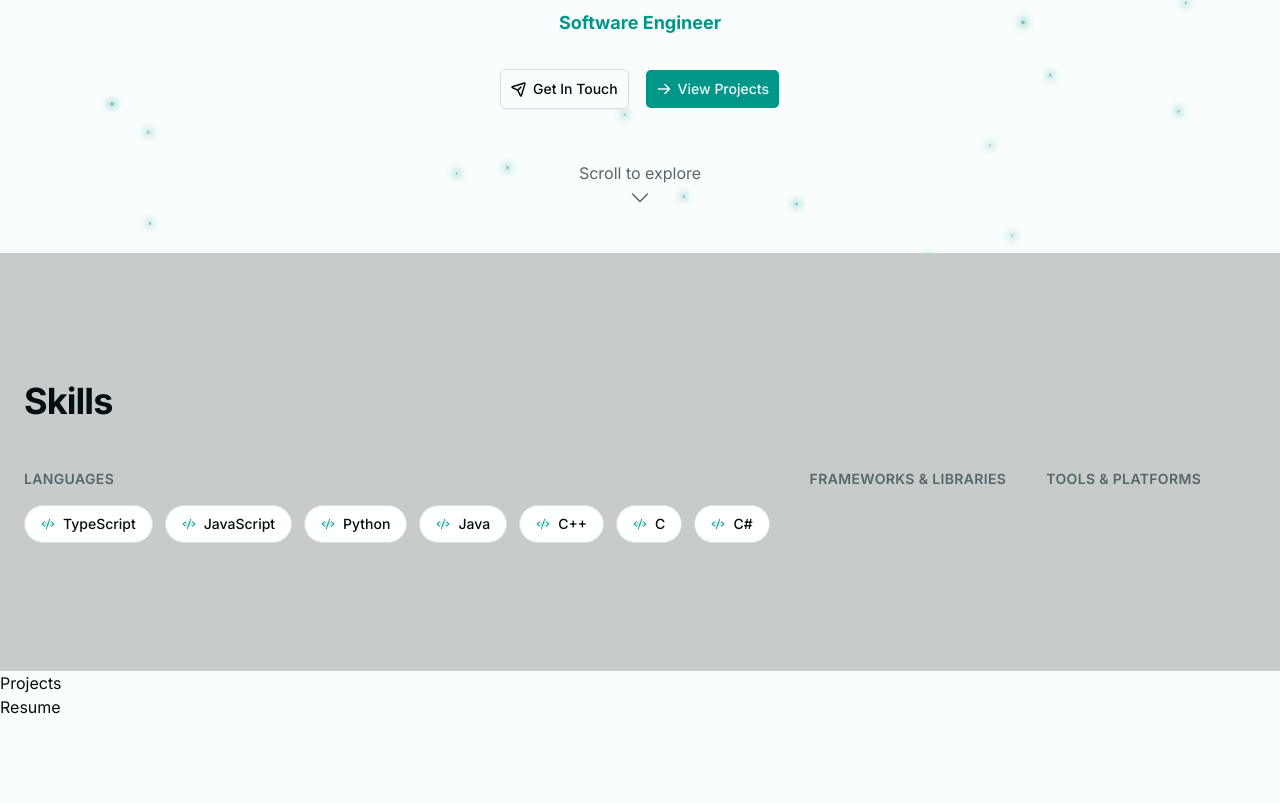
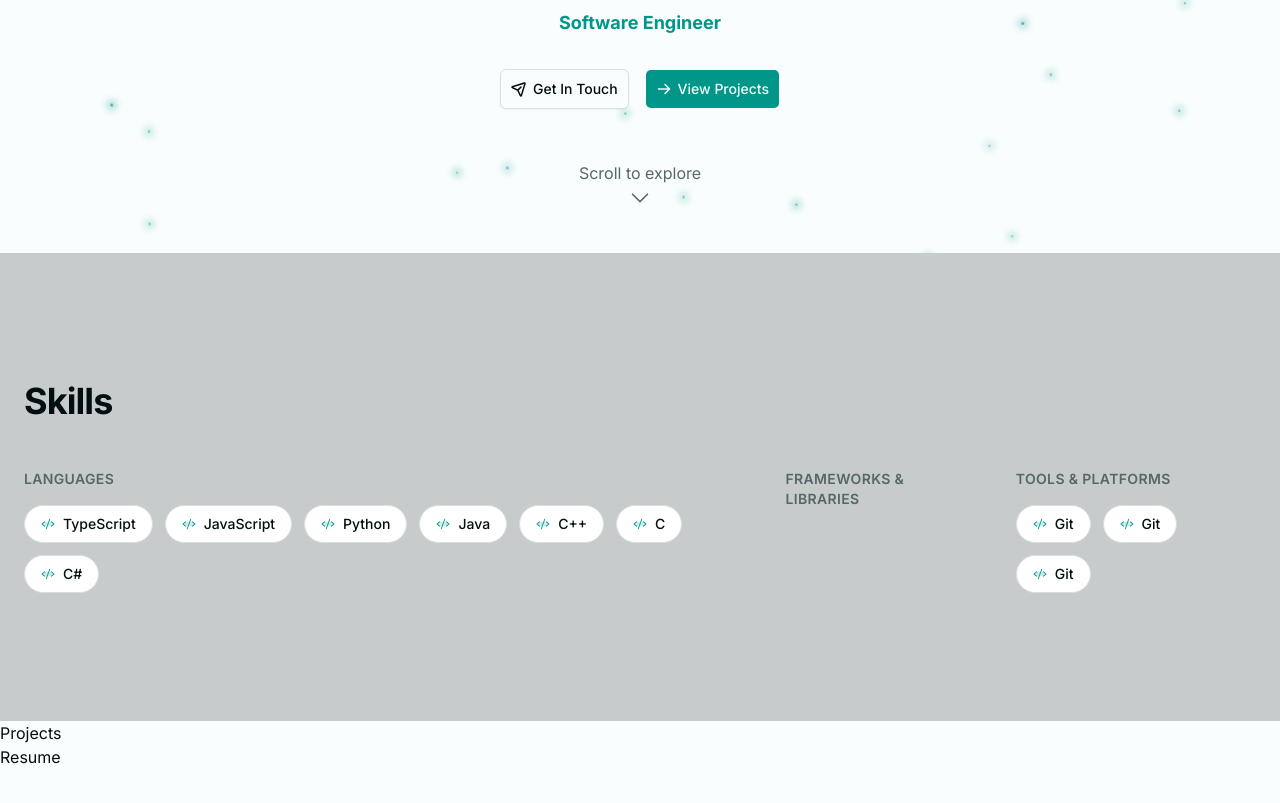
Before and after one commit to CalebNull/Portfolio, a Next.js app: page / in a window 1280 px wide. Shown: the part 547-1350 px from the top of the page. Built offline with nearby package versions, Linux system fonts and the light colour scheme.

Commit message:
tools update

```diff
--- a/components/skills.tsx
+++ b/components/skills.tsx
@@ -33,7 +33,11 @@ const SKILL_GROUPS: SkillGroup[] = [
   },
   {
     title: "Tools & Platforms",
-    skills: [],
+    skills: [
+      { label: "Git", icon: <CodeIcon weight="duotone" /> },
+      { label: "Git", icon: <CodeIcon weight="duotone" /> },
+      { label: "Git", icon: <CodeIcon weight="duotone" /> },
+    ],
   },
 ]
 
```
